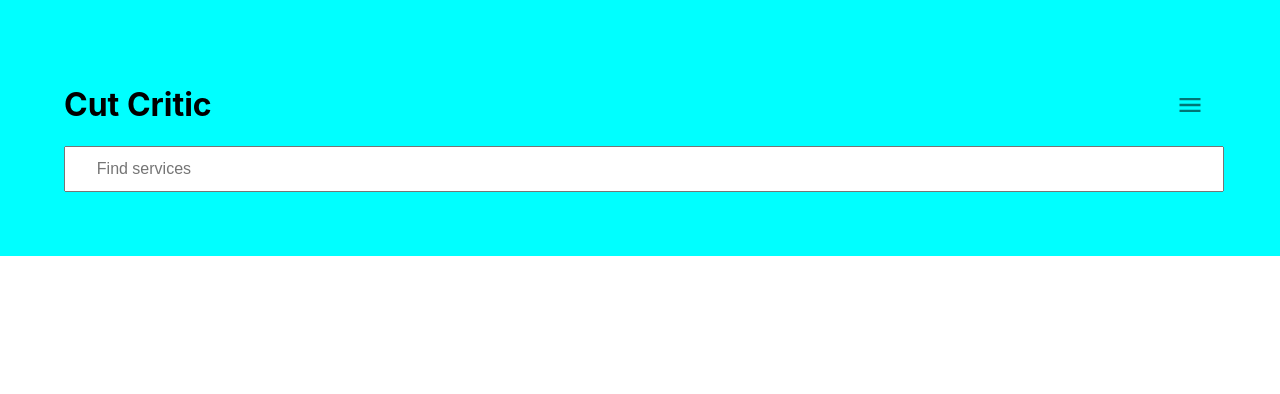
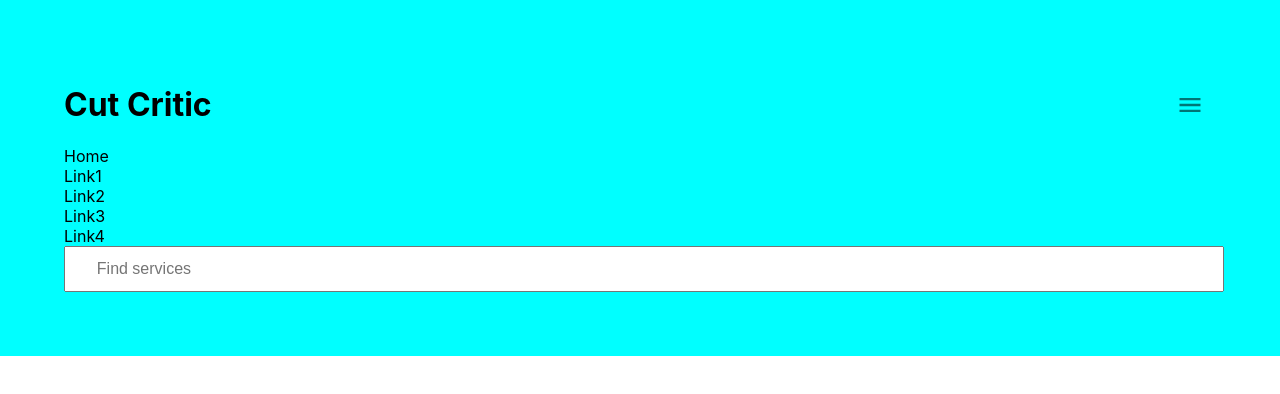
Before and after one commit to Parrasite9/cutcritic, a React (Create React App) app: page / in a window 1280 px wide. Both pictures are taken after a click on the button 1190 px from the left and 104 px from the top of the page. Shown: the top 394 px of the page. Built offline with nearby package versions, Linux system fonts and the light colour scheme.

Commit message:
Navbar now has a ternary that displays menu. A Close Icon has been imported but not applied to the menu at this time.

```diff
--- a/src/Components/Navbar.js
+++ b/src/Components/Navbar.js
@@ -1,13 +1,23 @@
-import React from 'react'
+import React, { useState } from 'react'
 import './../CSS/Navbar.css'
 
 // MUI ICONS
 import MenuIcon from '@mui/icons-material/Menu';
 import { IconButton } from '@mui/material';
 import SearchIcon from '@mui/icons-material/Search';
+import CloseIcon from '@mui/icons-material/Close';
 
 
 function Navbar() {
+
+  // Use state hook to track whether the menu is open or closed
+  const [showMenu, setShowMenu] = useState(false)
+
+  // Create a function to toggle the menu open and closed
+  const toggleMenu = () => {
+    setShowMenu(!showMenu)
+  }
+
   return (
     <div className='navbar'>
       <div className="navbar__Container">
@@ -15,9 +25,25 @@ function Navbar() {
           <h1>Cut Critic</h1>
 
           <IconButton alignItems="center" size='large'>
-            <MenuIcon fontSize='2em' />
+
+            {/* Add onClick event listener to MenuIcon to toggle the menu open and closed */}
+            <MenuIcon fontSize='2em' onClick={toggleMenu} />
           </IconButton>
         </div>
+
+       {/* Use conditional rendering to show the menu only when menuOpen is true */}
+        {showMenu ? (
+          <>
+            <div className="navlink__Item1">Home</div>
+            <div className="navlink__Item2">Link1</div>
+            <div className="navlink__Item3">Link2</div>
+            <div className="navlink__Item4">Link3</div>
+            <div className="navlink__Item5">Link4</div>
+          </>
+        ) : (
+          <>
+          </>
+        )}
 
         <input type="text" placeholder='Find services' />
       </div>
```
